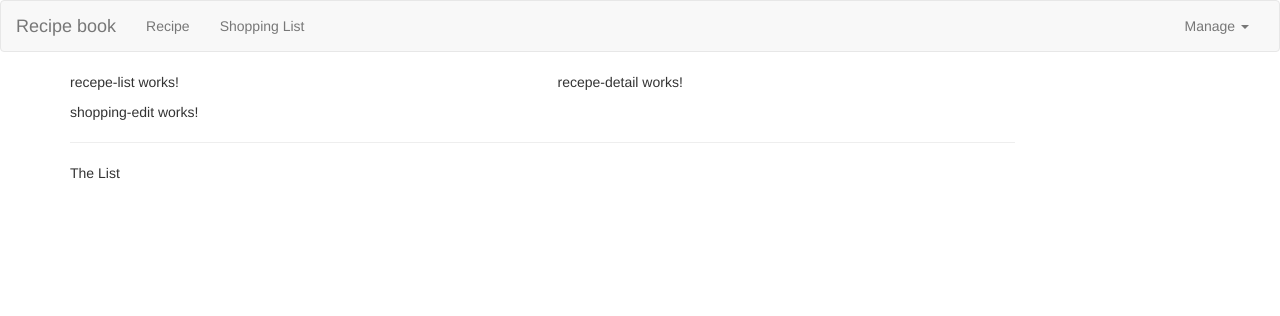
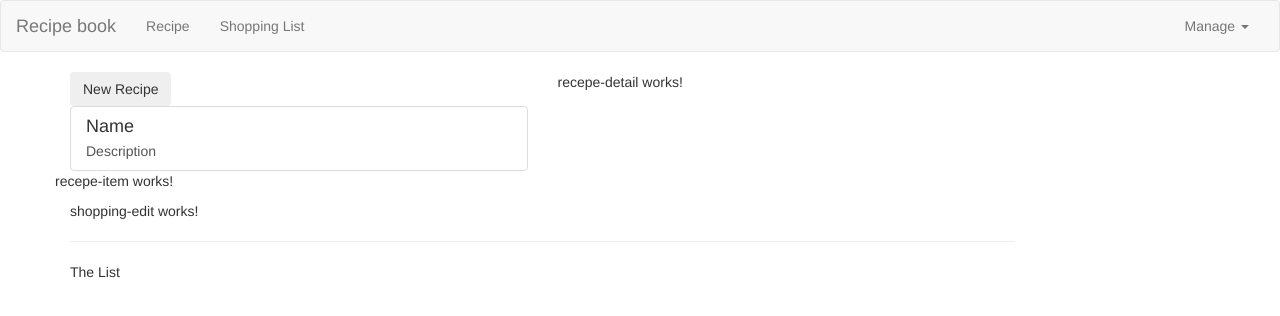
Before and after one commit to alinebossi/udemy-angular6-project, an Angular app: page / in a window 1280 px wide. Shown: the top 316 px of the page. Built offline with nearby package versions, Linux system fonts and the light colour scheme.

Commit message:
Ádding list
Q!
!
>q!
:q!
:q!
exit
/

```diff
--- a/src/app/recepies/recepe-list/recepe-list.component.html
+++ b/src/app/recepies/recepe-list/recepe-list.component.html
@@ -1,3 +1,26 @@
-<p>
-  recepe-list works!
-</p>
+<div class="row">
+  <div class="col-xs-12">
+    <button class="btn btn-sucess">
+      New Recipe
+    </button>
+  </div>
+</div>
+<div class="row">
+  <div class="col-xs-12">
+      <a href="#" class="list-group-item clearfix">
+         <div class="pull-left">
+          <h4 class="list-group-item-heading">
+            Name
+          </h4>
+          <p class="list-group-item-text">
+            Description
+          </p>
+        </div>
+        <div class="pull-right">
+          <img src="#" alt="" class="img-responsive">
+        </div>
+      </a>
+  </div>
+
+  <app-recepe-item></app-recepe-item>
+</div>
--- a/src/app/recepies/recepe-list/recepe-list.component.ts
+++ b/src/app/recepies/recepe-list/recepe-list.component.ts
@@ -1,4 +1,5 @@
 import { Component, OnInit } from '@angular/core';
+import { Recepie } from '../recepie.model';
 
 @Component({
   selector: 'app-recepe-list',
@@ -7,6 +8,11 @@ import { Component, OnInit } from '@angular/core';
 })
 export class RecepeListComponent implements OnInit {
 
+  recipes = [
+    // tslint:disable-next-line:max-line-length
+    new Recepie('teste', 'test', 'https://media3.s-nbcnews.com/j/MSNBC/Components/Video/201808/tdy_food_klg_chicken_180828_1920x1080.today-inline-vid-featured-desktop.jpg')
+  ];
+
   constructor() { }
 
   ngOnInit() {
--- /dev/null
+++ b/src/app/recepies/recepie.model.ts
@@ -0,0 +1,12 @@
+
+export class Recepie {
+    public name: string;
+    public description: string;
+    public imagePath: string;
+
+    constructor(name: string, description: string, imagePath: string) {
+        this.name = name;
+        this.description = description;
+        this.imagePath = imagePath;
+    }
+}
```
